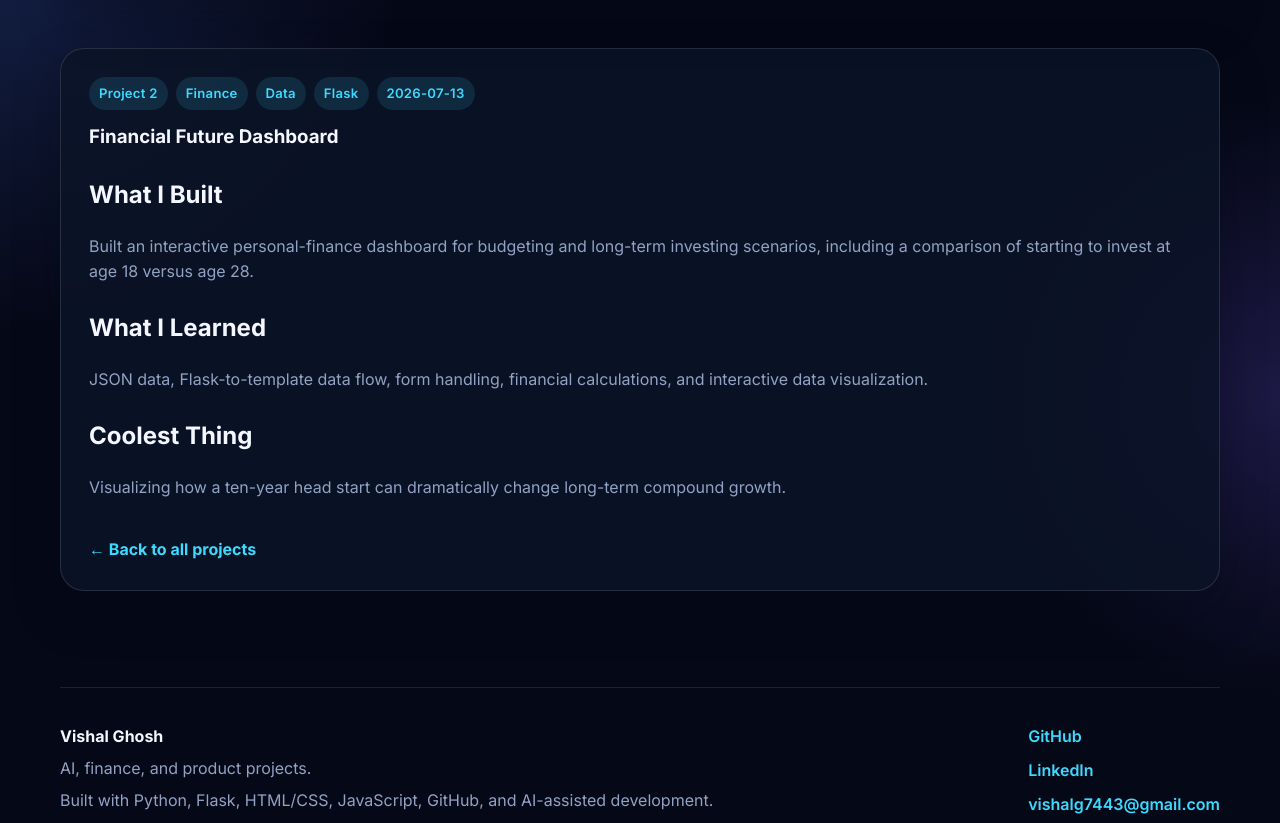
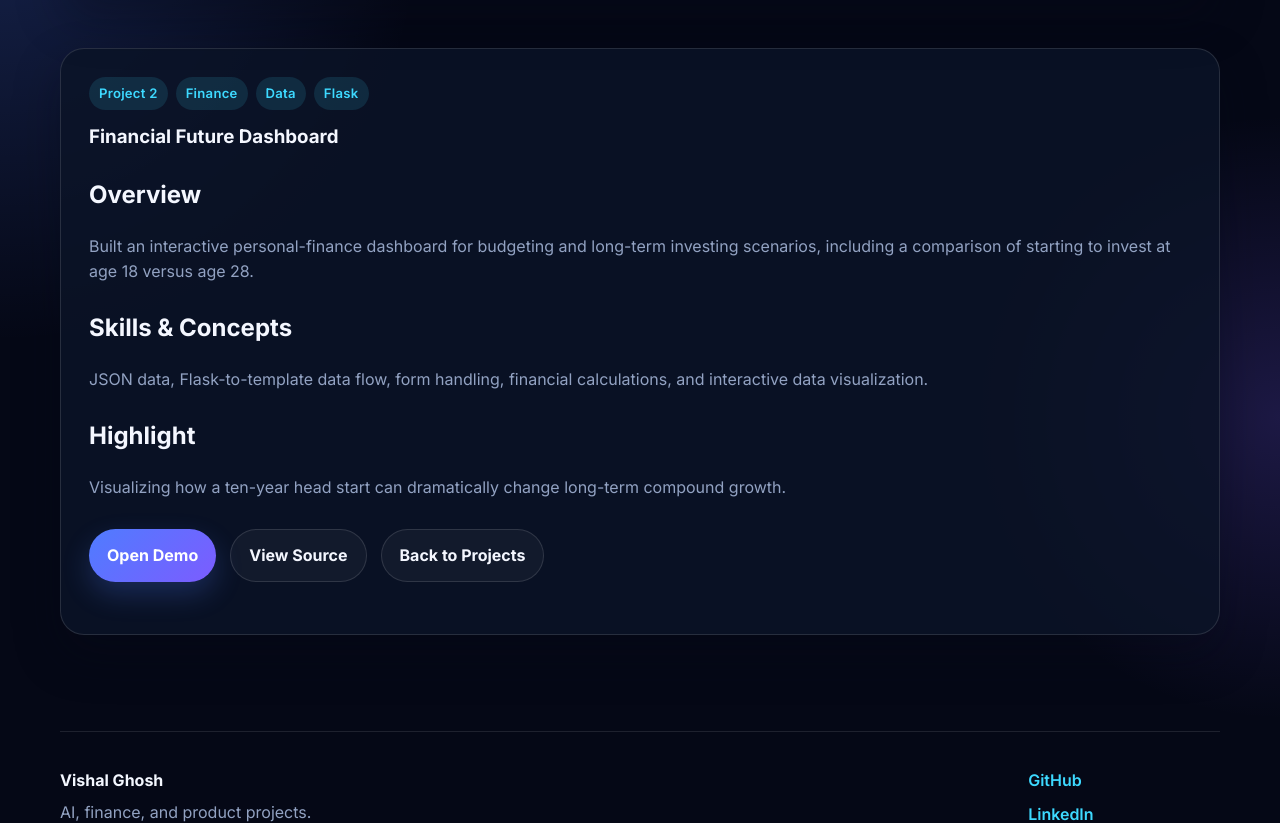
Before and after one commit to vishalg7443-gif/my-portfolio, a Flask app: page /entry/1 in a window 1280 px wide. Shown: the part 80-903 px from the top of the page. Run offline with Flask 3, Linux system fonts and the light colour scheme.

Commit message:
Add demo and source links to project detail pages

```diff
--- a/templates/entry.html
+++ b/templates/entry.html
@@ -1,40 +1,27 @@
 {% extends 'base.html' %}
 
-{% block title %}{{ entry.title }} | Vishal Builds{% endblock %}
+{% block title %}{{ entry.title }} | Vishal Ghosh{% endblock %}
 
 {% block content %}
 <section class="section entry-shell">
   <article class="entry-card">
     <div class="project-meta">
       <span class="tag">Project {{ entry_id + 1 }}</span>
-            {% for tag in get_entry_tags(entry) %}
-            <span class="tag">{{ tag }}</span>
-            {% endfor %}
-            {% if entry.date %}
-            <span class="tag">{{ entry.date }}</span>
-            {% endif %}
+      {% for tag in get_entry_tags(entry) %}<span class="tag">{{ tag }}</span>{% endfor %}
     </div>
     <h1>{{ entry.title }}</h1>
 
-        <h2>What I Built</h2>
+    <h2>Overview</h2>
     <p>{{ entry.summary }}</p>
 
-        {% if entry.learned %}
-        <h2>What I Learned</h2>
-        <p>{{ entry.learned }}</p>
-        {% endif %}
+    {% if entry.learned %}<h2>Skills & Concepts</h2><p>{{ entry.learned }}</p>{% endif %}
+    {% if entry.coolest %}<h2>Highlight</h2><p>{{ entry.coolest }}</p>{% endif %}
 
-        {% if entry.coolest %}
-        <h2>Coolest Thing</h2>
-        <p>{{ entry.coolest }}</p>
-        {% endif %}
-
-        {% if entry.screenshot %}
-        <h2>Screenshot</h2>
-        <img src="{{ entry.screenshot }}" alt="Screenshot for {{ entry.title }}" style="border-radius: 16px; border: 1px solid rgba(255,255,255,0.12); margin-top: 10px;">
-        {% endif %}
-
-        <a href="/#projects" class="back-link">← Back to all projects</a>
+    <div class="hero-actions" style="margin-top:28px;">
+      {% if entry.project_link %}<a class="button button-primary" href="/{{ entry.project_link }}" target="_blank" rel="noreferrer">Open Demo</a>{% endif %}
+      {% if entry.github_link %}<a class="button button-secondary" href="{{ entry.github_link }}" target="_blank" rel="noreferrer">View Source</a>{% endif %}
+      <a class="button button-secondary" href="/#projects">Back to Projects</a>
+    </div>
   </article>
 </section>
 {% endblock %}
```
Lines whose indentation alone changed are shown as unchanged.
